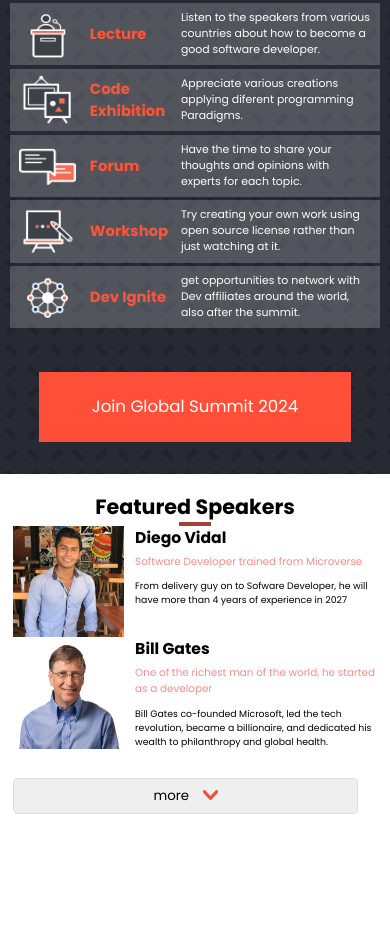
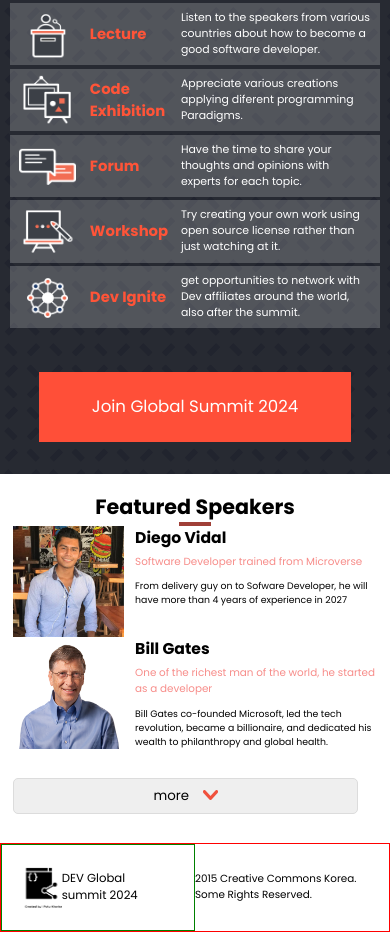
Before and after one commit to Diegogagan2587/Capstone-project-module-1, a website: page index.html in a window 390 px wide. Shown: the part 634-1566 px from the top of the page. Before the commit the page ends 1477 px from the top, so only its background shows below. Drawn offline with Linux system fonts and the light colour scheme.

Commit message:
Add Footer for the Mobile Design to Match the requirements

```diff
--- a/styles.css
+++ b/styles.css
@@ -304,9 +304,42 @@ a {
   display: none;
 }
 
-footer {
-  display: none;
-}
+  /* -- Start Footer Section -- */
+
+  footer {
+  display: flex;
+  border: 1px solid red;
+  width: 100%;
+  height: 22.92vw;
+  }
+
+  .footer-logo {
+    border: 1px solid green;
+    display: flex;
+    align-items: center;
+    width: 50%;
+    padding-left: 5%;
+    padding-top: 1vw;
+    padding-bottom: 1vw;
+  }
+
+  .footer-logo .logo-img {
+    width: 10.33vw;
+  }
+
+  .footer-logo p {
+    font-size: 3vw;
+  }
+
+  footer .rights {
+    width: 50%;
+    padding-right: 5%;
+    font-size: 2.66vw;
+    margin-top: auto;
+    margin-bottom: auto;
+  }
+
+  /* -- Ends Footer Section -- */
 
 .hide-or-show {
   display: none;
```
